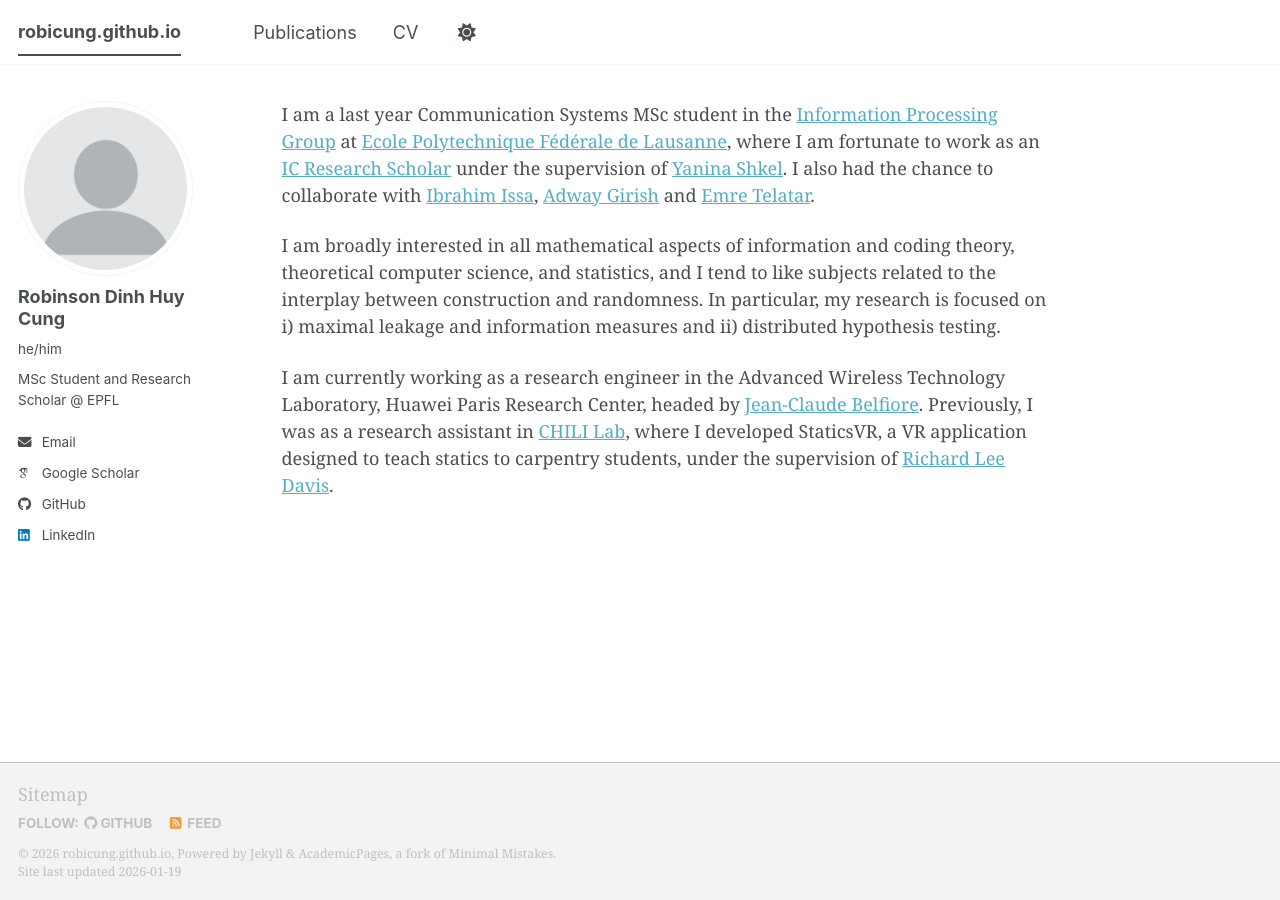
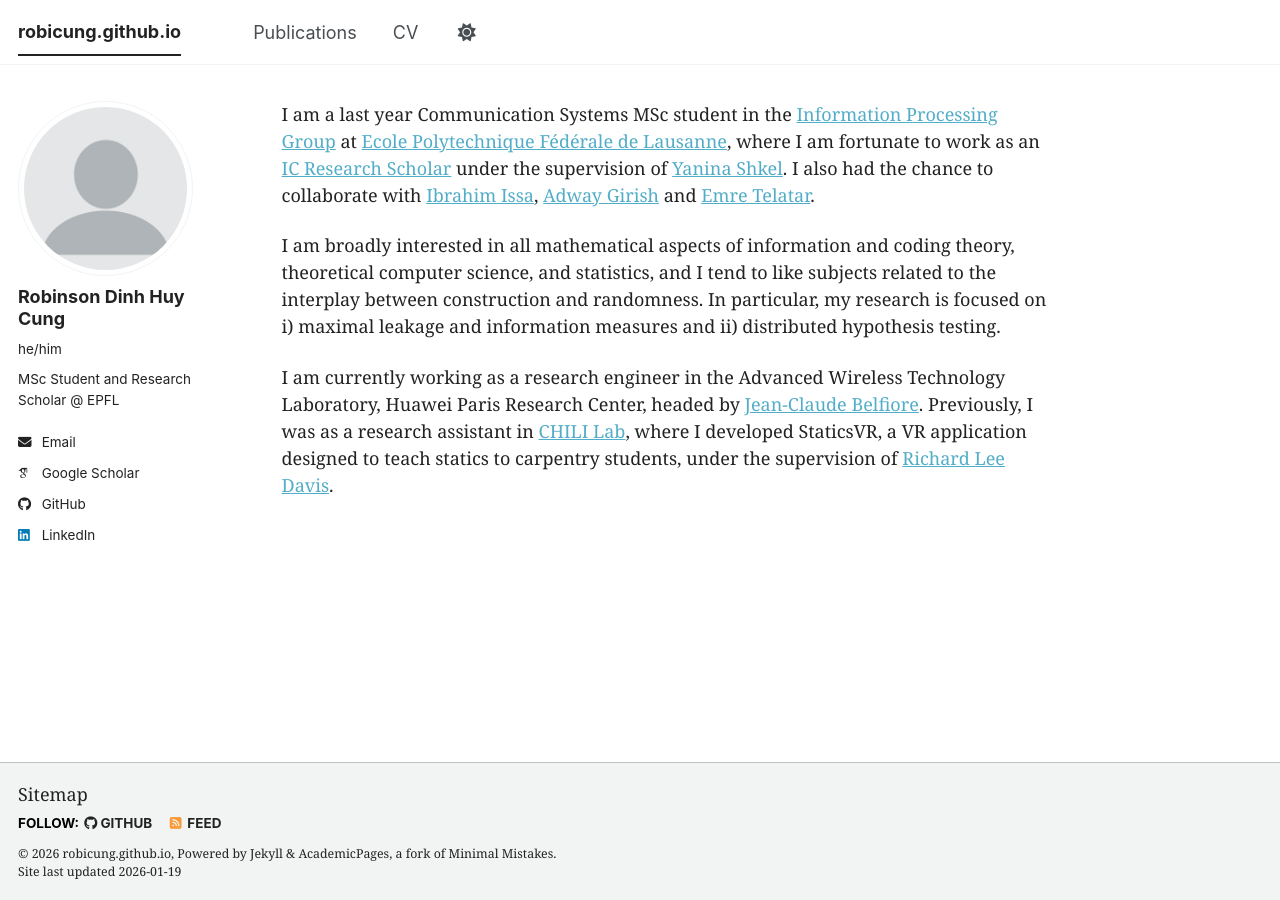
Before and after one commit to robicung/robicung.github.io, a Jekyll site: the page built from _pages/about.md, in a window 1280 px wide. Built offline with Jekyll 4.4.1, drawn with Linux system fonts in a browser that asks for light colours; some web fonts are replaced; a script bundle is joined from its source files by our own code; library files that are not in the unit come from our copies.

Commit message:
change font color

```diff
--- a/_sass/theme/_default_light.scss
+++ b/_sass/theme/_default_light.scss
@@ -41,7 +41,13 @@ $sidebar-screen-min-width   : 1024px;
     --global-link-color-visited         : mix(#fff, #2f7f93, 25%);
     --global-masthead-link-color        : #{$dark-gray};
     --global-masthead-link-color-hover  : mix(#000, #{$gray}, 25%);
-    --global-text-color                 : #{$dark-gray};
-    --global-text-color-light           : #{$light-gray};
+    --global-text-color                 : #222222;
+    --global-text-color-light           : ##444444;
     --global-thead-color                : #{$lighter-gray};
+
+    strong, b {
+        color: #000000 !important;
+        font-weight: 700 !important;
+    }
+
 }
```
